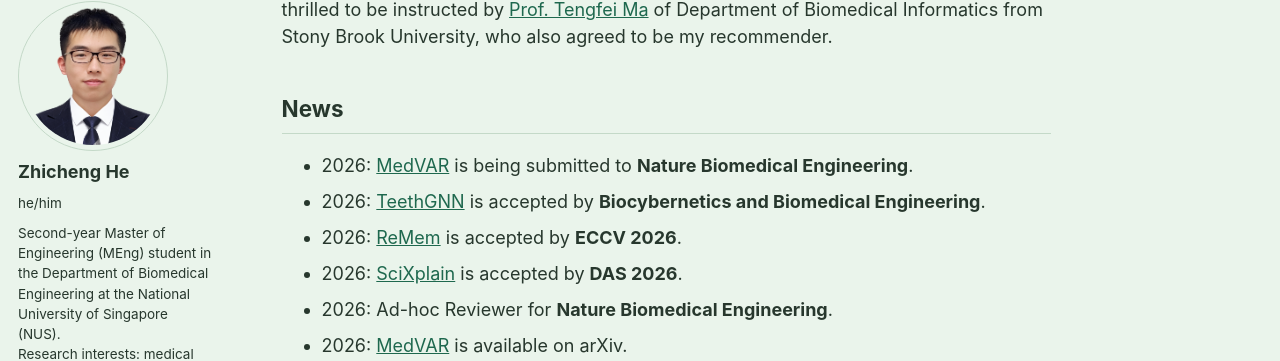
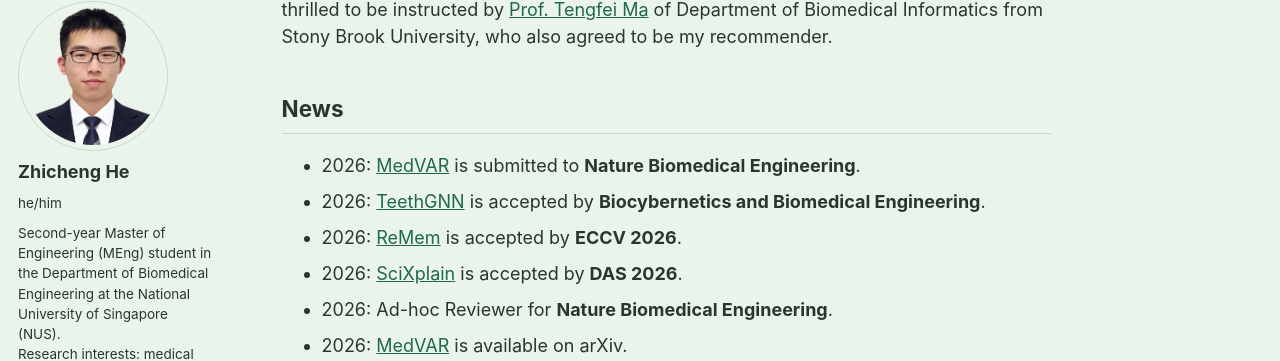
Before and after one commit to hezhicheng2002/hezhicheng2002.github.io, a Jekyll site: the page built from _pages/about.md, in a window 1280 px wide and 900 px high, scrolled down 364 px. Shown: the part 105-466 px from the top of the window. Built offline with Jekyll 4.4.1, drawn with Linux system fonts in a browser that asks for light colours; some web fonts are replaced.

Commit message:
Update MedVAR submission wording

```diff
--- a/_pages/about.md
+++ b/_pages/about.md
@@ -16,7 +16,7 @@ I am very fortunate to be advised by [Prof. Xiaoqing Lv](https://ieeexplore.ieee
 
 News
 ------
-- 2026: [MedVAR](https://arxiv.org/abs/2602.14512) is being submitted to <strong>Nature Biomedical Engineering</strong>.
+- 2026: [MedVAR](https://arxiv.org/abs/2602.14512) is submitted to <strong>Nature Biomedical Engineering</strong>.
 - 2026: [TeethGNN](https://arxiv.org/abs/2609.09801) is accepted by <strong>Biocybernetics and Biomedical Engineering</strong>.
 - 2026: [ReMem](https://arxiv.org/abs/2607.24794) is accepted by <strong>ECCV 2026</strong>.
 - 2026: [SciXplain](https://doi.org/10.1007/978-3-032-36207-0_28) is accepted by <strong>DAS 2026</strong>.
```
